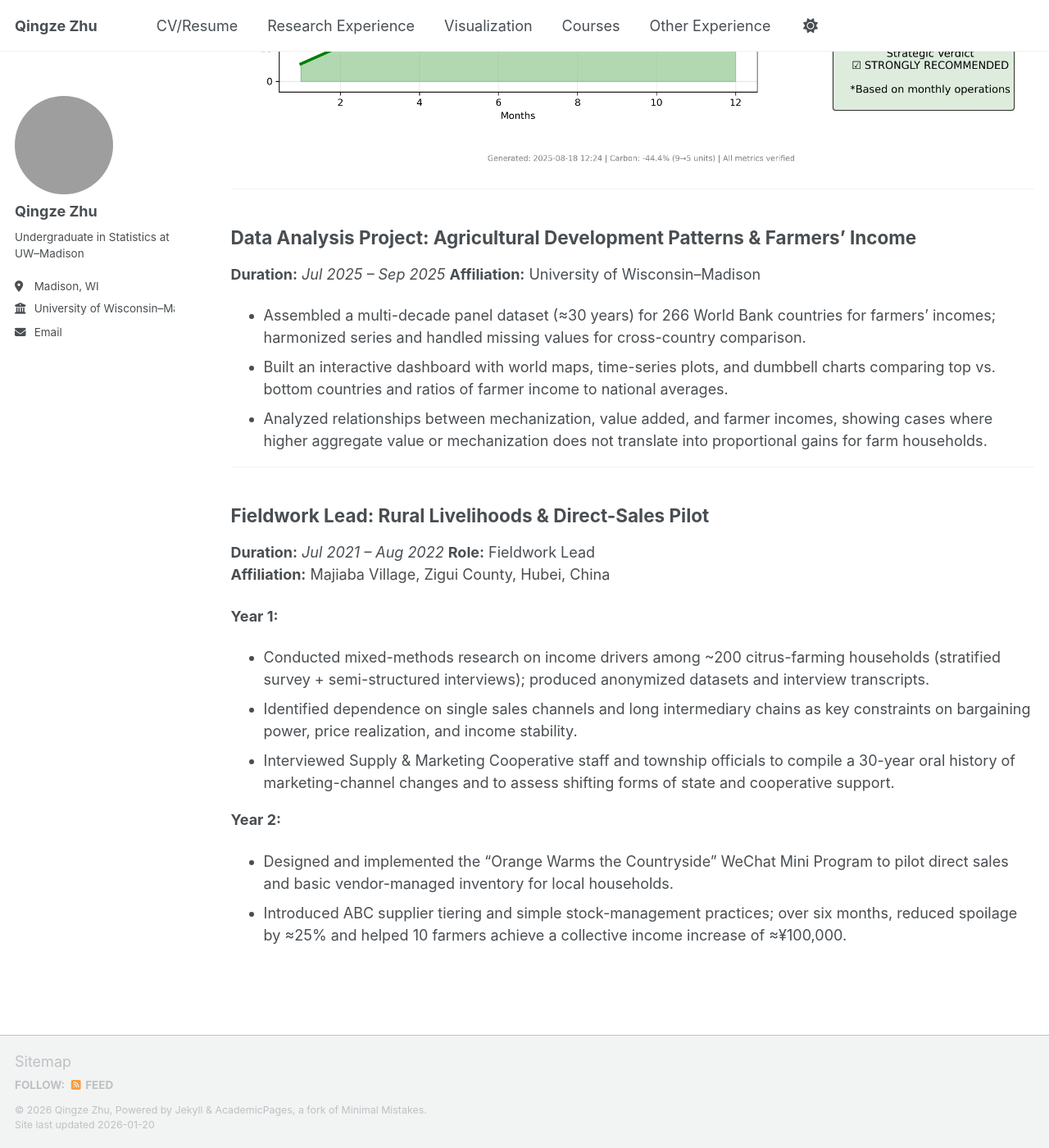
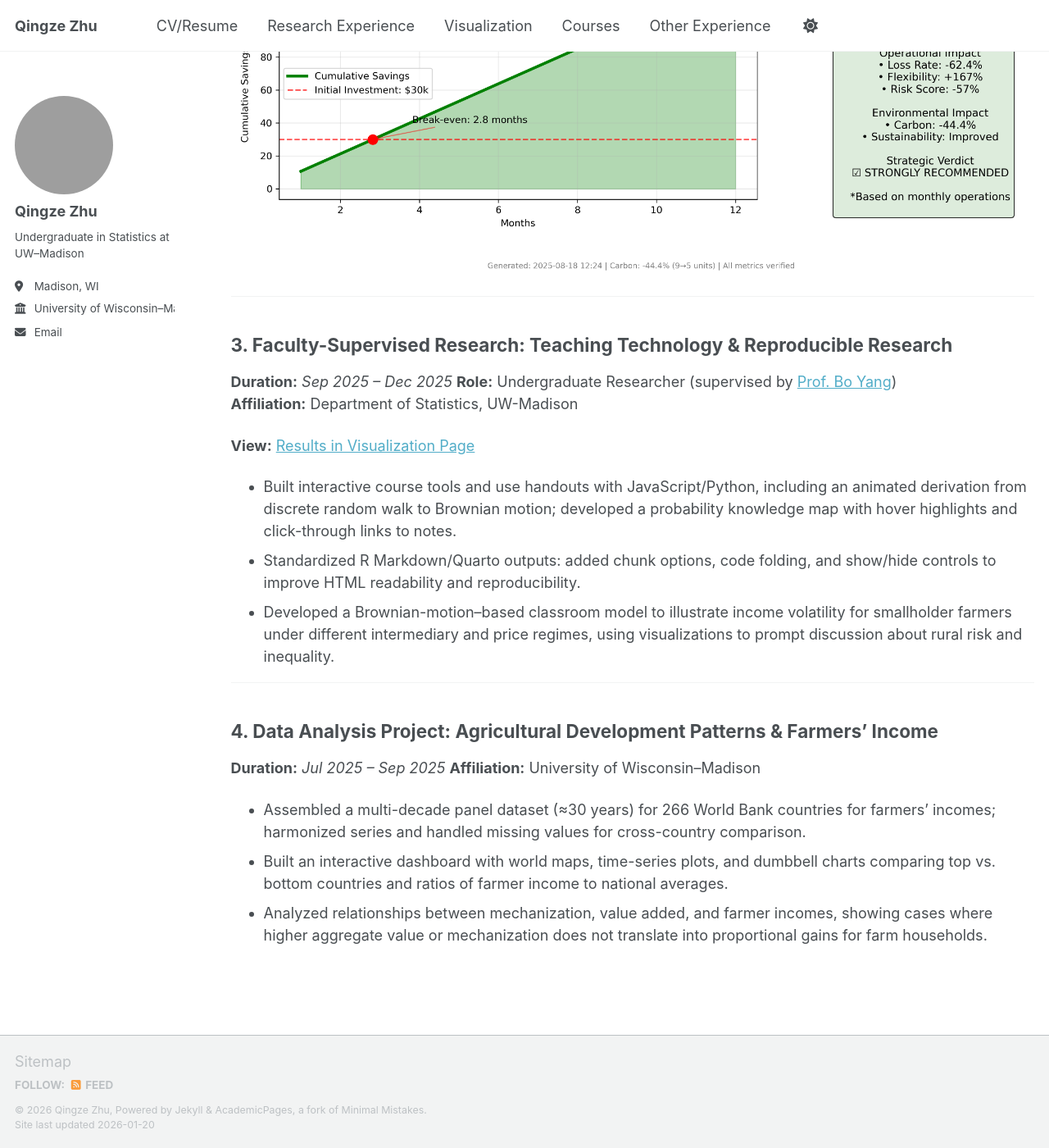
Before and after one commit to ZQZ0630/QingzeZhu-Personal-Webpage, a Jekyll site: the page built from _pages/research.md, in a window 1280 px wide and 1400 px high, scrolled down 1733 px. Shown: the whole window at 82% size. Built offline with Jekyll 4.4.1, drawn with Linux system fonts in a browser that asks for light colours; a script bundle is joined from its source files by our own code; library files that are not in the unit come from our copies; some of the changed text lies outside the part shown.

Commit message:
Revise research sections and update project details

```diff
--- a/_pages/research.md
+++ b/_pages/research.md
@@ -34,26 +37,23 @@ author_profile: true
 
 ---
 
-## Data Analysis Project: Agricultural Development Patterns & Farmers' Income
+## 3. Faculty-Supervised Research: Teaching Technology & Reproducible Research
+
+**Duration:** *Sep 2025 – Dec 2025* **Role:** Undergraduate Researcher (supervised by [Prof. Bo Yang](https://stat.wisc.edu/staff/yang-bo/))
+**Affiliation:** Department of Statistics, UW-Madison
+
+**View:** [Results in Visualization Page]({{ site.baseurl }}/visualization/)
+
+- Built interactive course tools and use handouts with JavaScript/Python, including an animated derivation from discrete random walk to Brownian motion; developed a probability knowledge map with hover highlights and click-through links to notes.
+- Standardized R Markdown/Quarto outputs: added chunk options, code folding, and show/hide controls to improve HTML readability and reproducibility.
+- Developed a Brownian-motion–based classroom model to illustrate income volatility for smallholder farmers under different intermediary and price regimes, using visualizations to prompt discussion about rural risk and inequality.
+
+---
+
+## 4. Data Analysis Project: Agricultural Development Patterns & Farmers' Income
 
 **Duration:** *Jul 2025 – Sep 2025* **Affiliation:** University of Wisconsin–Madison
 
 - Assembled a multi-decade panel dataset (≈30 years) for 266 World Bank countries for farmers' incomes; harmonized series and handled missing values for cross-country comparison.
 - Built an interactive dashboard with world maps, time-series plots, and dumbbell charts comparing top vs. bottom countries and ratios of farmer income to national averages.
 - Analyzed relationships between mechanization, value added, and farmer incomes, showing cases where higher aggregate value or mechanization does not translate into proportional gains for farm households.
-
----
-
-## Fieldwork Lead: Rural Livelihoods & Direct-Sales Pilot
-
-**Duration:** *Jul 2021 – Aug 2022* **Role:** Fieldwork Lead
-**Affiliation:** Majiaba Village, Zigui County, Hubei, China
-
-**Year 1:**
-- Conducted mixed-methods research on income drivers among ~200 citrus-farming households (stratified survey + semi-structured interviews); produced anonymized datasets and interview transcripts.
-- Identified dependence on single sales channels and long intermediary chains as key constraints on bargaining power, price realization, and income stability.
-- Interviewed Supply & Marketing Cooperative staff and township officials to compile a 30-year oral history of marketing-channel changes and to assess shifting forms of state and cooperative support.
-
-**Year 2:**
-- Designed and implemented the "Orange Warms the Countryside" WeChat Mini Program to pilot direct sales and basic vendor-managed inventory for local households.
-- Introduced ABC supplier tiering and simple stock-management practices; over six months, reduced spoilage by ≈25% and helped 10 farmers achieve a collective income increase of ≈¥100,000.
```
Also changed, not shown: other parts of _pages/research.md (+11 -8 lines).
